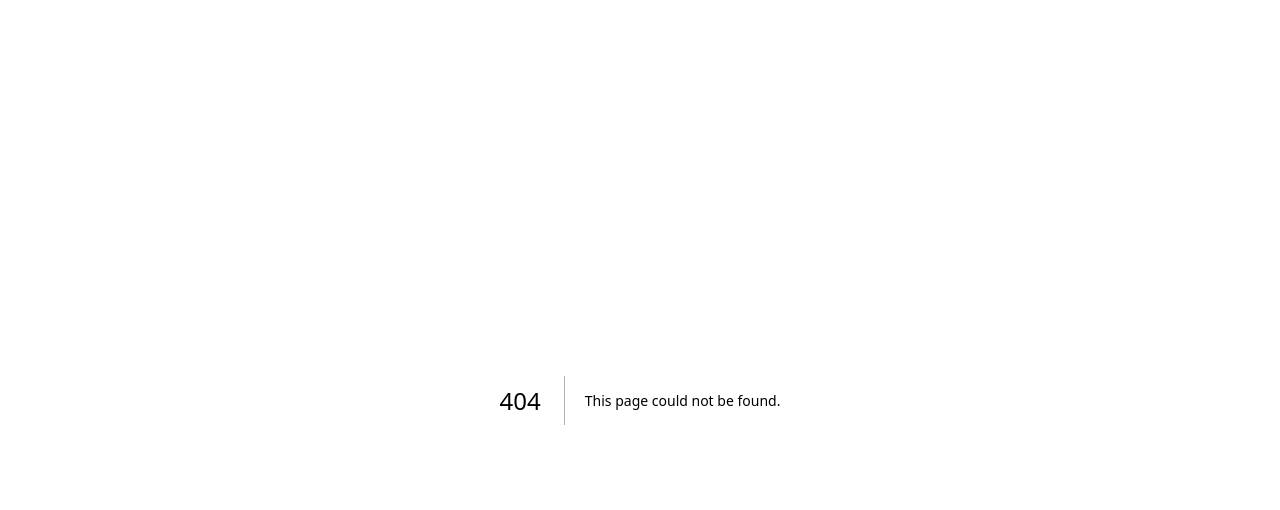
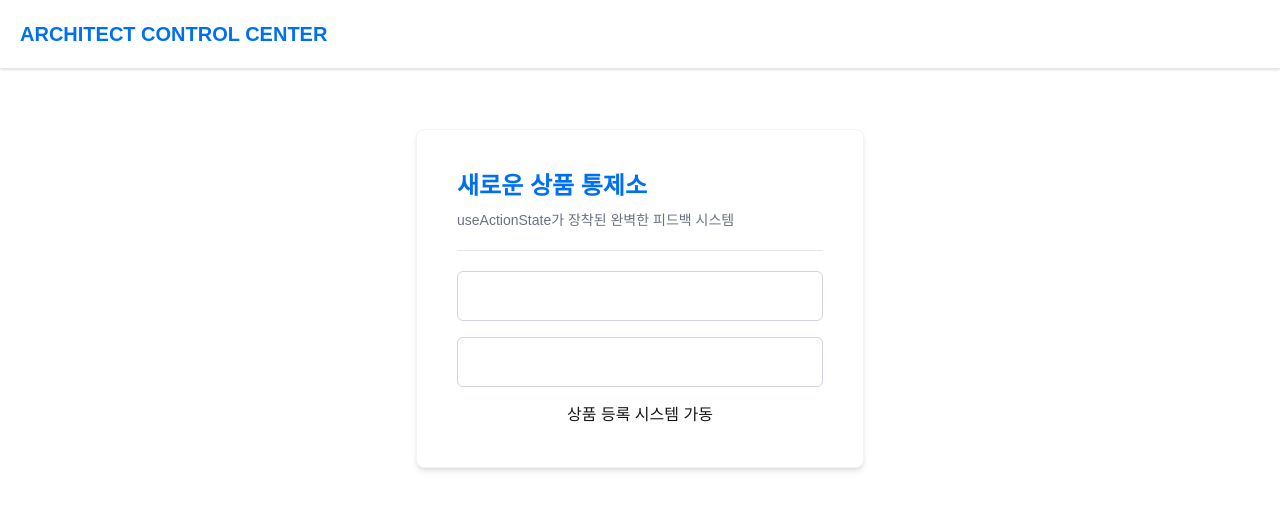
Before and after one commit to yunajoe/nextjs-master-class-part2-inflearn, a Next.js app: page /products/make in a window 1280 px wide. Before the commit this address had no page. Shown: the top 510 px of the page. Built offline with nearby package versions, Linux system fonts and the light colour scheme.

Commit message:
실습 튜토리얼:useActionState

```diff
--- a/src/app/action.ts
+++ b/src/app/action.ts
@@ -1,10 +1,4 @@
 "use server";
-
-// 1. 데이터 규격화 (인터페이스)
-interface NewProductData {
-  title: string;
-  price: number;
-}
 
 /**
  * [서버 액션 함수]
@@ -87,3 +81,44 @@ export async function issueClearanceAction(
     clearanceCode: generatedCode,
   };
 }
+
+export interface ProductFormState {
+  success: boolean;
+  message: string;
+  attemptCount: number;
+}
+
+export async function makeProductAction(
+  prevState: ProductFormState,
+  formData: FormData,
+): Promise<ProductFormState> {
+  const currentAttempt = prevState.attemptCount + 1;
+  console.log(
+    `[시스템 감시] 폼 제출 시도: ${currentAttempt}회차 (직전 메시지: ${prevState.message || "없음"})`,
+  );
+  const title = formData.get("title") as string;
+  const price = Number(formData.get("price"));
+
+  if (!title || title.length < 2) {
+    return {
+      success: false,
+      message: "상품명은 최소 2글자 이상 입력해야 합니다.",
+      attemptCount: currentAttempt,
+    };
+  }
+  if (price <= 0) {
+    return {
+      success: false,
+      message: "가격은 0원보다 커야 합니다.",
+      attemptCount: currentAttempt,
+    };
+  }
+  await new Promise((resolve) => setTimeout(resolve, 1500));
+  console.log(`💾 [DB 저장 완료] 상품명: ${title}, 가격: ${price}원`);
+
+  return {
+    success: true,
+    message: `성공적으로 등록되었습니다: ${title}`,
+    attemptCount: currentAttempt,
+  };
+}
--- a/src/app/layout.tsx
+++ b/src/app/layout.tsx
@@ -1,29 +1,22 @@
-import type { Metadata } from "next";
-import { Geist, Geist_Mono } from "next/font/google";
 import "./globals.css";
 
-const geistSans = Geist({
-  variable: "--font-geist-sans",
-  subsets: ["latin"],
-});
+export const metadata = { title: "Korapaduck 시스템 통제소" };
 
-const geistMono = Geist_Mono({
-  variable: "--font-geist-mono",
-  subsets: ["latin"],
-});
-
-export const metadata: Metadata = {
-  title: "Create Next App",
-  description: "Generated by create next app",
-};
-
-export default function RootLayout({ children }: LayoutProps<"/">) {
+export default function RootLayout({
+  children,
+}: {
+  children: React.ReactNode;
+}) {
   return (
-    <html
-      lang="en"
-      className={`${geistSans.variable} ${geistMono.variable} h-full antialiased`}
-    >
-      <body className="min-h-full flex flex-col">{children}</body>
+    <html lang="ko">
+      <body className="bg-gray-50 text-gray-900 m-0 font-sans">
+        <header className="p-5 border-b border-gray-200 bg-white shadow-sm">
+          <h2 className="m-0 text-[#0070f3] font-bold text-xl">
+            ARCHITECT CONTROL CENTER
+          </h2>
+        </header>
+        <main className="p-5">{children}</main>
+      </body>
     </html>
   );
 }
--- a/src/app/page.tsx
+++ b/src/app/page.tsx
@@ -1,69 +1,19 @@
-import Image from "next/image";
+import Link from "next/link";
 
-export default function Home() {
+export default function HomePage() {
   return (
-    <div className="flex flex-col flex-1 items-center justify-center bg-zinc-50 font-sans dark:bg-black">
-      <main className="flex flex-1 w-full max-w-3xl flex-col items-center justify-between py-32 px-16 bg-white dark:bg-black sm:items-start">
-        <Image
-          className="dark:invert h-5 w-[100px]"
-          src="/next.svg"
-          alt="Next.js logo"
-          width={100}
-          height={20}
-          priority
-        />
-        <div className="flex flex-col items-center gap-6 text-center sm:items-start sm:text-left">
-          <h1 className="max-w-xs text-3xl font-semibold leading-10 tracking-tight text-black dark:text-zinc-50">
-            To get started, edit the{" "}
-            <code className="rounded bg-black/[.06] px-1.5 py-0.5 font-mono text-[0.9em] dark:bg-white/[.08]">
-              page.tsx
-            </code>{" "}
-            file.
-          </h1>
-          <p className="max-w-md text-lg leading-8 text-zinc-600 dark:text-zinc-400">
-            Looking for a starting point or more instructions? Head over to{" "}
-            <a
-              href="https://vercel.com/templates?framework=next.js&utm_source=create-next-app&utm_medium=appdir-template-tw&utm_campaign=create-next-app"
-              className="font-medium text-zinc-950 dark:text-zinc-50"
-            >
-              Templates
-            </a>{" "}
-            or the{" "}
-            <a
-              href="https://nextjs.org/learn?utm_source=create-next-app&utm_medium=appdir-template-tw&utm_campaign=create-next-app"
-              className="font-medium text-zinc-950 dark:text-zinc-50"
-            >
-              Learning
-            </a>{" "}
-            center.
-          </p>
-        </div>
-        <div className="flex flex-col gap-4 text-base font-medium sm:flex-row">
-          <a
-            className="flex h-12 w-full items-center justify-center gap-2 rounded-full bg-foreground px-5 text-background transition-colors hover:bg-[#383838] dark:hover:bg-[#ccc] md:w-[158px]"
-            href="https://vercel.com/new?utm_source=create-next-app&utm_medium=appdir-template-tw&utm_campaign=create-next-app"
-            target="_blank"
-            rel="noopener noreferrer"
-          >
-            <Image
-              className="dark:invert h-[14px] w-4"
-              src="/vercel.svg"
-              alt="Vercel logomark"
-              width={16}
-              height={14}
-            />
-            Deploy Now
-          </a>
-          <a
-            className="flex h-12 w-full items-center justify-center rounded-full border border-solid border-black/[.08] px-5 transition-colors hover:border-transparent hover:bg-black/[.04] dark:border-white/[.145] dark:hover:bg-[#1a1a1a] md:w-[158px]"
-            href="https://nextjs.org/docs?utm_source=create-next-app&utm_medium=appdir-template-tw&utm_campaign=create-next-app"
-            target="_blank"
-            rel="noopener noreferrer"
-          >
-            Documentation
-          </a>
-        </div>
-      </main>
+    <div className="p-10">
+      <h1 className="text-3xl font-bold mb-2">통합 데이터 파이프라인</h1>
+      <p className="text-gray-500 mb-6">
+        상태 피드백 시스템 작동을 검증하십시오.
+      </p>
+      <hr className="border-gray-200 mb-6" />
+      <Link
+        href="/products/new"
+        className="p-3 bg-[#0070f3] hover:bg-blue-700 text-white rounded-md font-bold transition-colors"
+      >
+        신규 상품 등록 통제소 진입
+      </Link>
     </div>
   );
 }
--- /dev/null
+++ b/src/app/products/make/page.tsx
@@ -0,0 +1,97 @@
+import { makeProductAction } from "@/app/action";
+import { useActionState } from "react";
+
+const initialState = {
+  success: false,
+  message: "",
+  attemptCount: 0,
+};
+function page() {
+  const [state, formAction, isPending] = useActionState(
+    makeProductAction,
+    initialState,
+  );
+  return (
+    <div className="p-10 font-sans max-w-md bg-white rounded-lg shadow-md mx-auto mt-10 border border-gray-100">
+      <h1 className="text-[#0070f3] mt-0 mb-2 text-2xl font-bold">
+        새로운 상품 통제소
+      </h1>
+      <p className="text-gray-500 text-sm mb-5">
+        useActionState가 장착된 완벽한 피드백 시스템
+      </p>
+      <hr className="border-gray-200 my-5" />
+      <form action={formAction} className="flex flex-col gap-4">
+        <input
+          type="text"
+          name="title"
+          placeholder="상품명을 입력하세요"
+          className="p-3 border border-gray-300 rounded-md focus:outline-none focus:ring-2 focus:ring-[#0070f3] text-white"
+        />
+        <input
+          type="number"
+          name="price"
+          placeholder="상품명을 입력하세요"
+          className="p-3 border border-gray-300 rounded-md focus:outline-none focus:ring-2 focus:ring-[#0070f3]  text-white"
+        />
+        <button type="submit" disabled={isPending}>
+          {isPending ? (
+            <span className="flex items-center gap-2">
+              <svg
+                className="animate-spin h-5 w-5 text-white"
+                xmlns="<http://www.w3.org/2000/svg>"
+                fill="none"
+                viewBox="0 0 24 24"
+              >
+                <circle
+                  className="opacity-25"
+                  cx="12"
+                  cy="12"
+                  r="10"
+                  stroke="currentColor"
+                  strokeWidth="4"
+                ></circle>
+                <path
+                  className="opacity-75"
+                  fill="currentColor"
+                  d="M4 12a8 8 0 018-8V0C5.373 0 0 5.373 0 12h4zm2 5.291A7.962 7.962 0 014 12H0c0 3.042 1.135 5.824 3 7.938l3-2.647z"
+                ></path>
+              </svg>
+              안전하게 저장 중...
+            </span>
+          ) : (
+            "상품 등록 시스템 가동"
+          )}
+        </button>
+      </form>
+
+      {/*
+       <button
+      type="submit"
+      disabled={pending}
+      className={`p-4 border-none rounded-md font-bold transition-all shadow-sm flex justify-center items-center ${pending ? "bg-gray-400 text-white cursor-not-allowed" : "bg-[#0070f3] hover:bg-blue-700 text-white cursor-pointer"}`}
+    >
+      {pending ? (
+        <span className="flex items-center gap-2">
+          <svg className="animate-spin h-5 w-5 text-white" xmlns="<http://www.w3.org/2000/svg>" fill="none" viewBox="0 0 24 24"><circle className="opacity-25" cx="12" cy="12" r="10" stroke="currentColor" strokeWidth="4"></circle><path className="opacity-75" fill="currentColor" d="M4 12a8 8 0 018-8V0C5.373 0 0 5.373 0 12h4zm2 5.291A7.962 7.962 0 014 12H0c0 3.042 1.135 5.824 3 7.938l3-2.647z"></path></svg>
+          안전하게 저장 중...
+        </span>
+      ) : "상품 등록 시스템 가동"}
+    </button> */}
+      {state.message && (
+        <div
+          className={`
+            p-4 mt-2 rounded-md border
+            ${state.success ? "bg-green-50 border-green-200 text-green-800" : "bg-red-50 border-red-200 text-red-800"}
+          `}
+        >
+          <p className="m-0 mb-1 font-bold text-sm opacity-80">
+            시도 횟수: {state.attemptCount}회
+          </p>
+          <p className="m-0 font-semibold">{state.message}</p>
+        </div>
+      )}
+    </div>
+  );
+}
+
+export default page;
```
